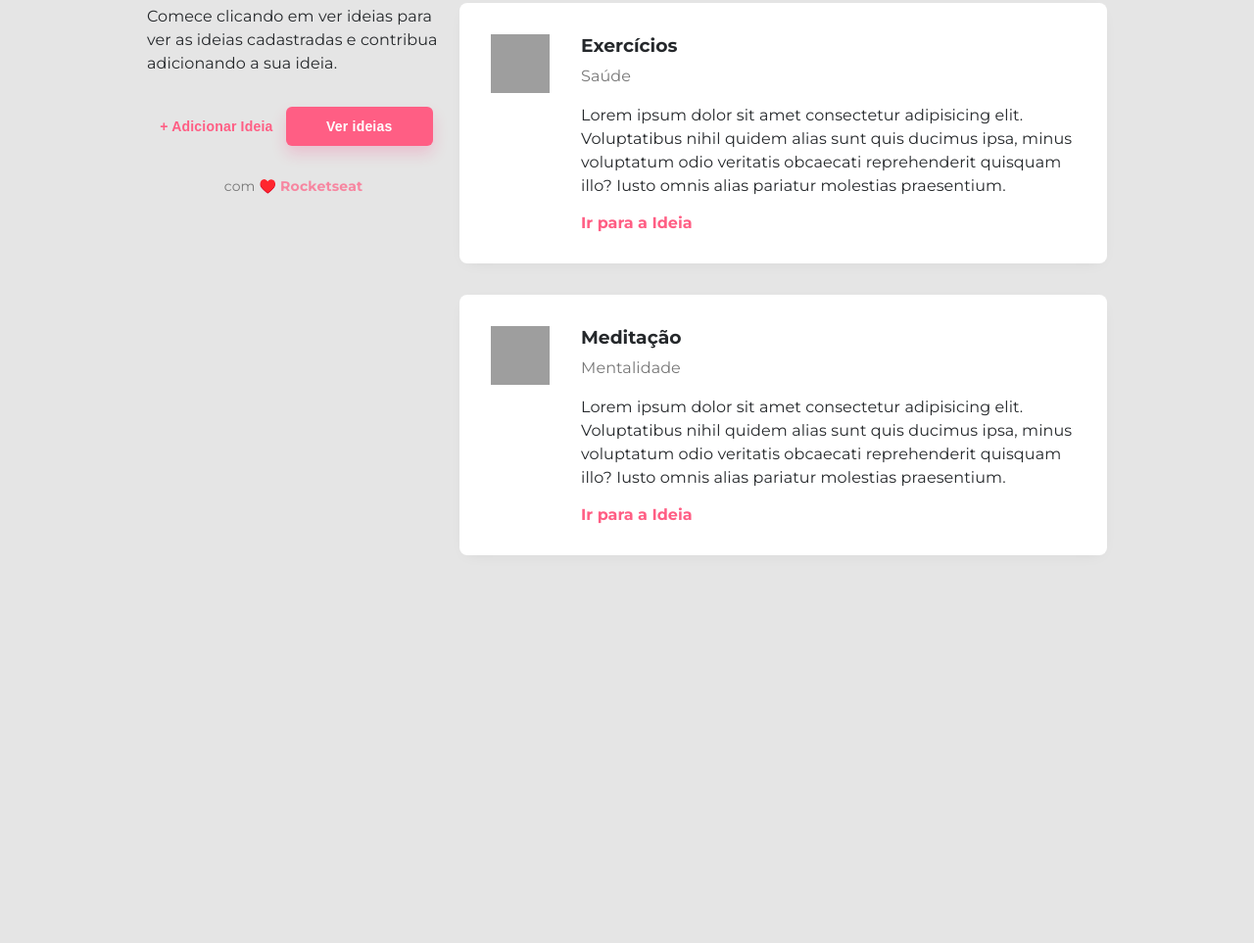
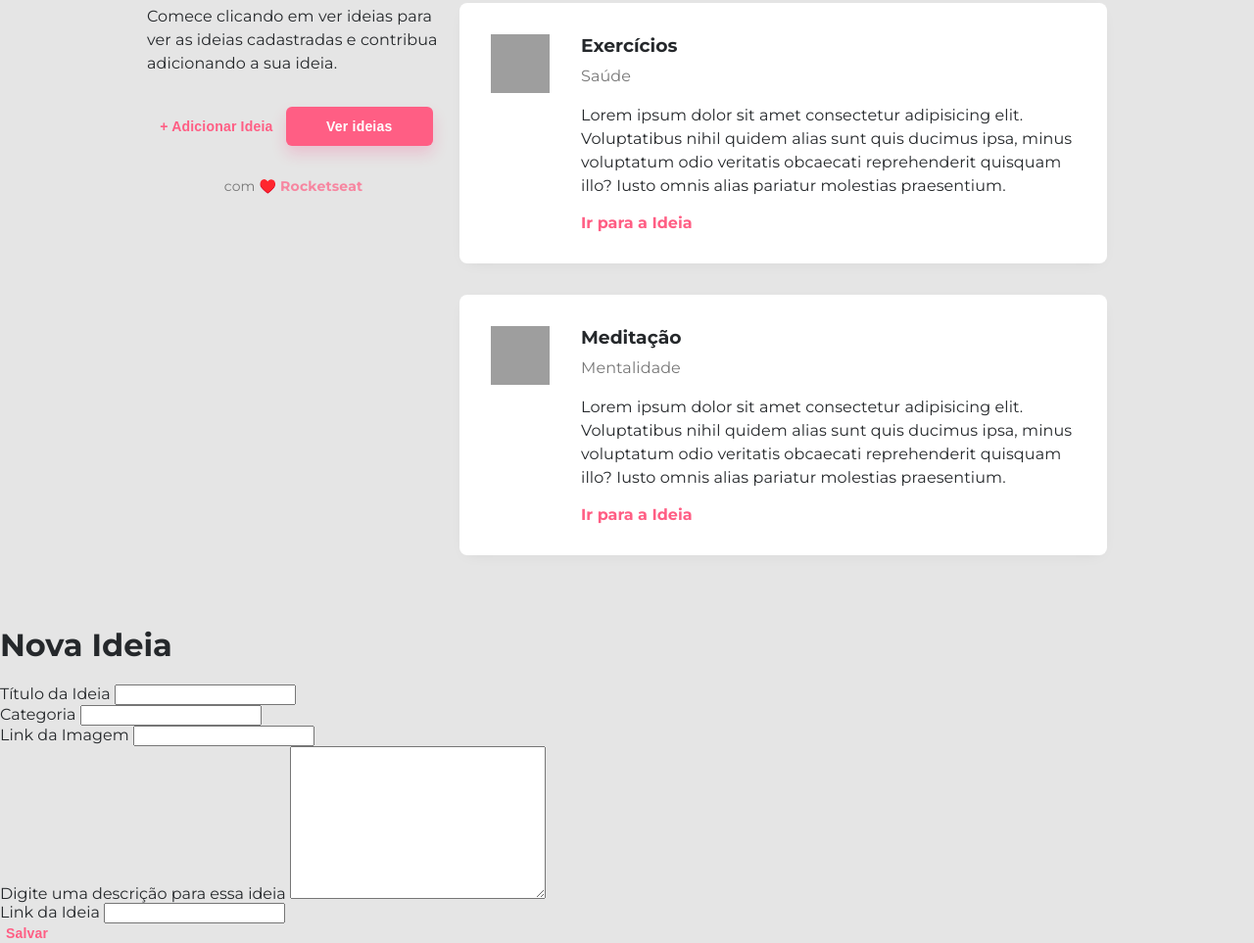
Before and after one commit to 25Das/workshopdev, a plain HTML site: page src/index.html in a window 1280 px wide. Shown: the part 335-1298 px from the top of the page at 98% size. Before the commit the page ends 974 px from the top, so only its background shows below. Drawn offline with Linux system fonts and the light colour scheme; grey boxes are pictures that could not be loaded.

Commit message:
Código modificado para facilitar estilização

```diff
--- a/src/index.html
+++ b/src/index.html
@@ -1,16 +1,16 @@
 <!DOCTYPE html>
 <html lang="pt-br">
+
 <head>
 	<meta charset="UTF-8" />
 	<meta name="viewport" content="width=device-width, initial-scale=1.0" />
 	<title>Casa Criativa</title>
 
-		<link
-			href="https://fonts.googleapis.com/css2?family=Montserrat:wght@300;400;600;700;900&display=swap"
-			rel="stylesheet"
-		/>
+	<link href="https://fonts.googleapis.com/css2?family=Montserrat:wght@300;400;600;700;900&display=swap"
+		rel="stylesheet" />
 	<link rel="stylesheet" href="style.css" />
 </head>
+
 <body>
 	<div id="container">
 		<section id="intro">
@@ -43,10 +43,7 @@
 
 		<section id="last-ideas">
 			<div class="idea">
-					<img
-						src="https://image.flaticon.com/icons/svg/2729/2729007.svg"
-						alt="Imagem de Curso de Programação"
-					/>
+				<img src="https://image.flaticon.com/icons/svg/2729/2729007.svg" alt="Imagem de Curso de Programação" />
 
 				<div class="content">
 					<h3>Cursos de Programação</h3>
@@ -62,10 +59,7 @@
 			</div>
 
 			<div class="idea">
-					<img
-						src="https://image.flaticon.com/icons/svg/2729/2729005.svg"
-						alt="Imagem de Exercícios"
-					/>
+				<img src="https://image.flaticon.com/icons/svg/2729/2729005.svg" alt="Imagem de Exercícios" />
 
 				<div class="content">
 					<h3>Exercícios</h3>
@@ -81,10 +75,7 @@
 			</div>
 
 			<div class="idea">
-					<img
-						src="https://image.flaticon.com/icons/svg/2729/2729027.svg"
-						alt="Imagem de Meditação"
-					/>
+				<img src="https://image.flaticon.com/icons/svg/2729/2729027.svg" alt="Imagem de Meditação" />
 
 				<div class="content">
 					<h3>Meditação</h3>
@@ -101,6 +92,42 @@
 		</section>
 	</div>
 
+	<!-- Modal -->
+
+	<div id="modal">
+		<div class="content">
+			<h1>Nova Ideia</h1>
+			<form action="">
+				<div class="input-wrapper">
+					<label for="title">Título da Ideia</label>
+					<input type="text" name="title" />
+				</div>
+
+				<div class="input-wrapper">
+					<label for="category">Categoria</label>
+					<input type="text" name="category" />
+				</div>
+
+				<div class="input-wrapper">
+					<label for="image">Link da Imagem</label>
+					<input type="url" name="image" />
+				</div>
+
+				<div class="input-wrapper">
+					<label for="description">Digite uma descrição para essa ideia</label>
+					<textarea name="description" cols="30" rows="10"></textarea>
+				</div>
+
+				<div class="input-wrapper">
+					<label for="link">Link da Ideia</label>
+					<input type="url" name="link" />
+				</div>
+				<button>Salvar</button>
+			</form>
+		</div>
+	</div>
+
 	<script src="scripts.js"></script>
 </body>
+
 </html>
```
Lines whose indentation alone changed are shown as unchanged.
